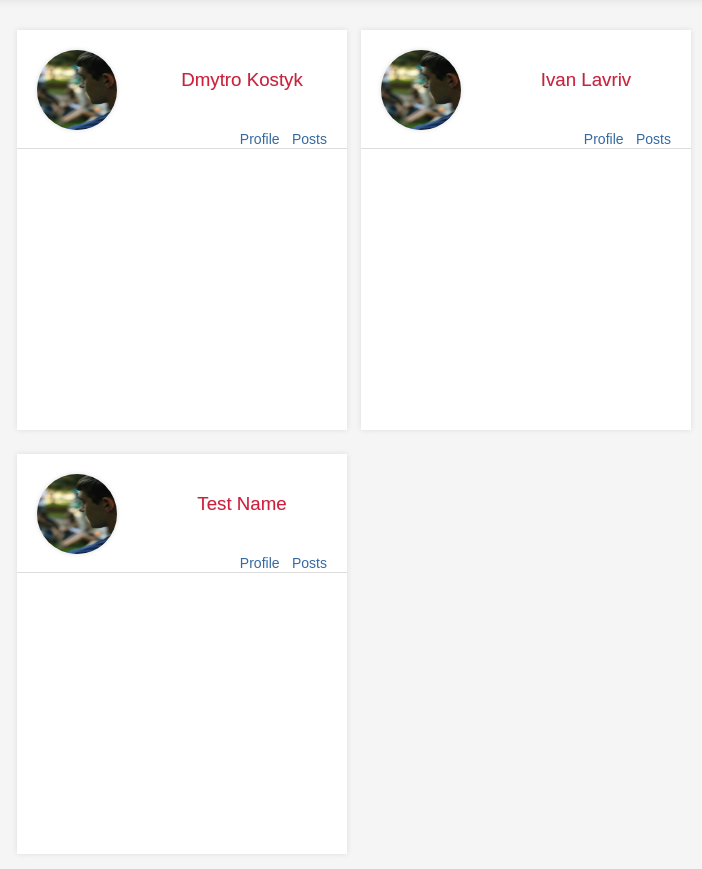
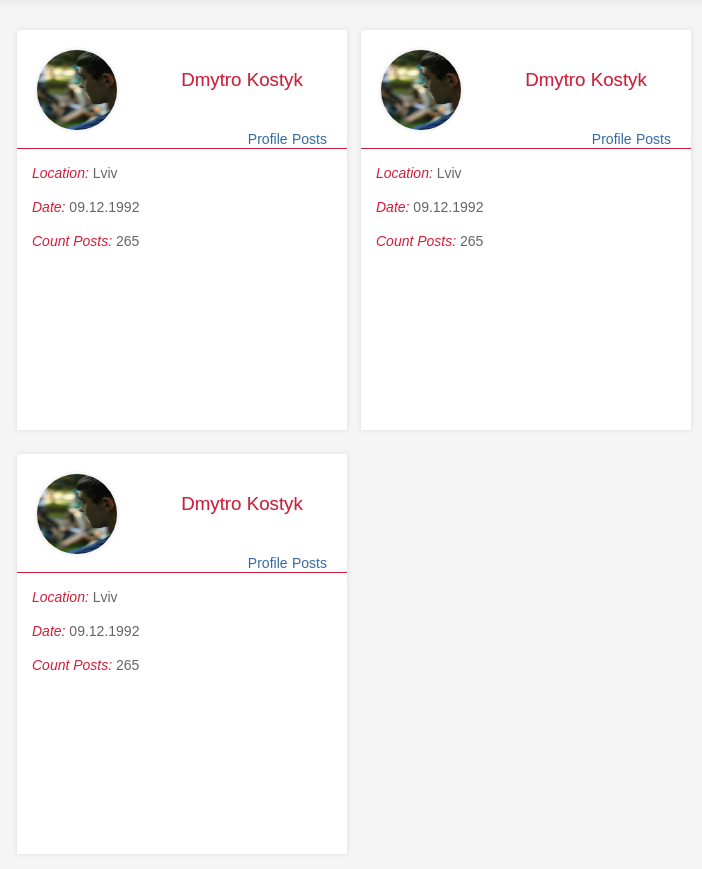
Before and after one commit to lavriv92/Web-science, a Django app: page / in a window 1280 px wide. Shown: the part 80-949 px from the top of the page, without its empty margins (153-855 px from the left). Run offline with Django 3.2, Linux system fonts and the light colour scheme.

Commit message:
adding animation in user porofile

```diff
--- a/web_statistic/static/css/base.css
+++ b/web_statistic/static/css/base.css
@@ -544,19 +544,21 @@ input[type=submit]:hover {
 	float: left;
 	font-family: Arial;
 	padding: 15px;
+	overflow: hidden;
 }
 
 .profile_nav {
 	text-align: right;
 	padding-right: 20px;
 	font-family: Arial;
-	border-bottom: 1px solid #ddd;
+	border-bottom: 1px solid #D01F3C;
 }
 
-.profile_nav a {
+.profile_nav span {
 	text-decoration: none;
 	font-size: 14px;
 	color: #356AA0;
+	cursor: pointer;
 }
 
 .profile_nav a:first-child{
@@ -566,3 +568,38 @@ input[type=submit]:hover {
 .profile_nav a:hover {
 	color: #C3D9FF;
 }
+
+.user_profile {
+	width: 300px;
+	height: 100px;
+	color: #666;
+	overflow: hidden;
+}
+
+.user_profile span.title{
+	color: #D01F3C;
+	font-style: italic;
+}
+
+.user_profile span{
+	font-size: 14px;
+}
+
+.user_last_posts {
+	width: 290px;
+}
+
+.one_post {
+
+	width: 280px;
+	margin: 10px;
+	padding: 10px;
+	padding-right: 0;
+    border-bottom: 1px dotted #da2c1a;
+	color: #666;
+	height: 30px;
+}
+
+.one_post span{
+	margin: 10px;
+}
--- a/web_statistic/static/js/controllers.js
+++ b/web_statistic/static/js/controllers.js
@@ -79,4 +79,26 @@ var GuiController = {
 	  		"margin-top":"40px"
 	  	},400);
 	},
+
+
+	showTabs : function (showIndex) {
+	  var userPosts = $('.user_last_posts');
+	  var userProfile = $('.user_profile');
+	  if (showIndex == 'profile') {
+	  	userProfile.css('margin-left','-400px');
+	  	userProfile.show();
+	  	userProfile.animate({
+	  		'margin-left':'0px'
+	  	});
+	  	userPosts.hide();
+	  } else if (showIndex == 'posts') {
+	  	userPosts.css('margin-left','-400px');
+	  	userPosts.show();
+
+	  	userPosts.animate({
+	  		'margin-left':'0px'
+	  	});
+	  	userProfile.hide();
+	  }
+	}
 };
--- a/web_statistic/templates/index.html
+++ b/web_statistic/templates/index.html
@@ -9,34 +9,78 @@
 						<img src="/static/img/BsZI9l1gWwI.jpg" class="round" />
 						<h3>Dmytro Kostyk</h3>
 						<div class="profile_nav">
-							<a href="#">Profile</a>
-							<a href="#">Posts</a>
+							<span onclick="GuiController.showTabs('profile')">Profile</span>
+							<span onclick="GuiController.showTabs('posts')">Posts</span>
 						</div>
+						<div class="profile_posts">
+						<div class="user_profile" style="display: block;">
+							<span class="title">Location: </span><span>Lviv</span><br><br>
+							<span class="title">Date: </span><span>09.12.1992</span><br><br>
+							<span class="title">Count Posts: </span><span>265</span>
+						</div>
+						<div class="user_last_posts" style="display: none;">
+							<div class="one_post">
+								<span>Date</span>
+							</div>
+							<div class="one_post">
+								<span>Date</span>
+							</div>
+						</div>
+					</div>
 					</div>
 
 				</div>
 				<div class="profile_block">
-					<div class = "profile_top" >
+					<div class="profile_top">
 						<img src="/static/img/BsZI9l1gWwI.jpg" class="round" />
-						<h3>Ivan Lavriv</h3>
+						<h3>Dmytro Kostyk</h3>
 						<div class="profile_nav">
-							<a href="#">Profile</a>
-							<a href="#">Posts</a>
+							<span onclick="GuiController.showTabs('profile')">Profile</span>
+							<span onclick="GuiController.showTabs('posts')">Posts</span>
+						</div>
+						<div class="profile_posts">
+						<div class="user_profile" style="display: block;">
+							<span class="title">Location: </span><span>Lviv</span><br><br>
+							<span class="title">Date: </span><span>09.12.1992</span><br><br>
+							<span class="title">Count Posts: </span><span>265</span>
+						</div>
+						<div class="user_last_posts" style="display: none;">
+							<div class="one_post">
+								<span>Date</span>
+							</div>
+							<div class="one_post">
+								<span>Date</span>
+							</div>
 						</div>
 					</div>
-					<div class="profile_posts">
-						<div class="post"></div>
 					</div>
+
 				</div>
 				<div class="profile_block">
-					<div class = "profile_top">
+					<div class="profile_top">
 						<img src="/static/img/BsZI9l1gWwI.jpg" class="round" />
-						<h3>Test Name</h3>
+						<h3>Dmytro Kostyk</h3>
 						<div class="profile_nav">
-							<a href="#">Profile</a>
-							<a href="#">Posts</a>
+							<span onclick="GuiController.showTabs('profile')">Profile</span>
+							<span onclick="GuiController.showTabs('posts')">Posts</span>
+						</div>
+						<div class="profile_posts">
+						<div class="user_profile" style="display: block;">
+							<span class="title">Location: </span><span>Lviv</span><br><br>
+							<span class="title">Date: </span><span>09.12.1992</span><br><br>
+							<span class="title">Count Posts: </span><span>265</span>
+						</div>
+						<div class="user_last_posts" style="display: none;">
+							<div class="one_post">
+								<span>Date</span>
+							</div>
+							<div class="one_post">
+								<span>Date</span>
+							</div>
 						</div>
 					</div>
+					</div>
+
 				</div>
 			</div>
 			<div class="right"> </div>
```
